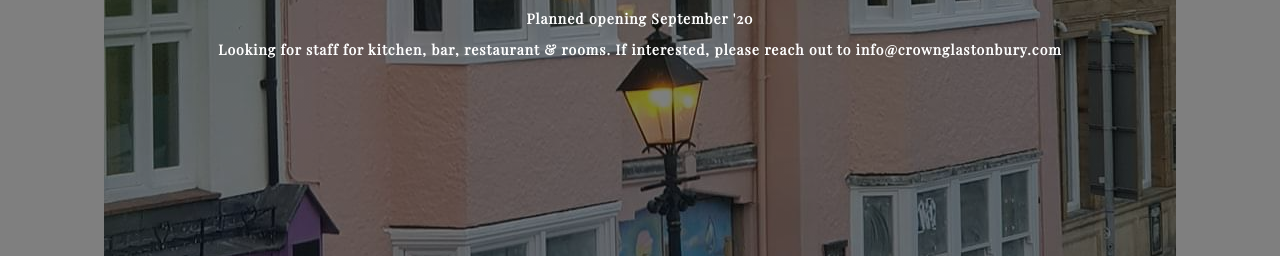
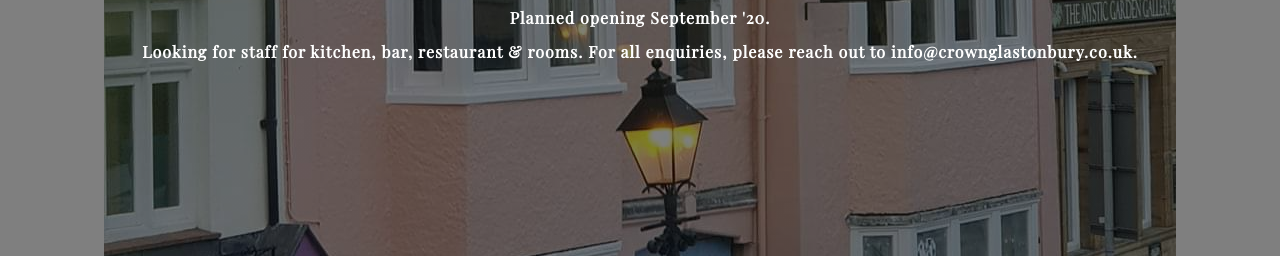
Before and after one commit to laura-ash/Crown_Glastonbury, a plain HTML site: page index.html in a window 1280 px wide. Shown: the part 461-717 px from the top of the page. Drawn offline with nearby package versions, Linux system fonts and the light colour scheme; a script that the page names is missing.

```diff
--- a/assets/css/style.css
+++ b/assets/css/style.css
@@ -28,7 +28,7 @@
      letter-spacing: 1px;
 }
  p {
-     font-size: 1.4rem;
+     font-size: 1.6rem;
 }
  .container-fluid {
      padding: 0;
@@ -103,7 +103,7 @@
 
 /* Hero section */
  #hero-image {
-     height: 90vh;
+     height: 100vh;
      background-image: linear-gradient(rgba(0, 0, 0, 0.5), rgba(0, 0, 0, 0.5)), url('../images/crown-outside-view.jpg');
      background-position: center;
      background-repeat: no-repeat;
@@ -225,11 +225,6 @@
     }
 }
 
- @media only screen and (max-width: 1600px) {
-     #accommodation {
-         height: 80vh;
-    }
-}
 
  @media only screen and (max-width: 768px) {
      label {
--- a/index.html
+++ b/index.html
@@ -37,8 +37,8 @@
                <div class="white-line-main"></div>
                <h2 class="sub-heading">The Crown Glastonbury</h2>
                <p>We're hiring!</p>
-               <p>Planned opening September '20</p>
-               <p>Looking for staff for kitchen, bar, restaurant & rooms. If interested, please reach out to info@crownglastonbury.com</p>
+               <p>Planned opening September '20.</p>
+               <p>Looking for staff for kitchen, bar, restaurant & rooms. For all enquiries, please reach out to info@crownglastonbury.co.uk.</p>
             </div>
          </section>
          <section class="row" id="contact-us">
@@ -69,7 +69,7 @@
                width="100%" height="450" frameborder="0" style="border:0;" allowfullscreen="" aria-hidden="false" tabindex="0"></iframe>
          </section>
          -->
-
+         <!--
          <footer id="footer" class="row">
             <div>
                <h4 class="footer-title">Company Address</h4>
@@ -104,6 +104,7 @@
                </div>
             </div>
          </footer>
+         -->
       </main>
       <script src="https://cdnjs.cloudflare.com/ajax/libs/jquery/3.4.1/jquery.slim.min.js"></script>
       <script src="https://cdnjs.cloudflare.com/ajax/libs/popper.js/1.16.0/umd/popper.min.js"></script>
```
Also changed, not shown: 1 other file.
